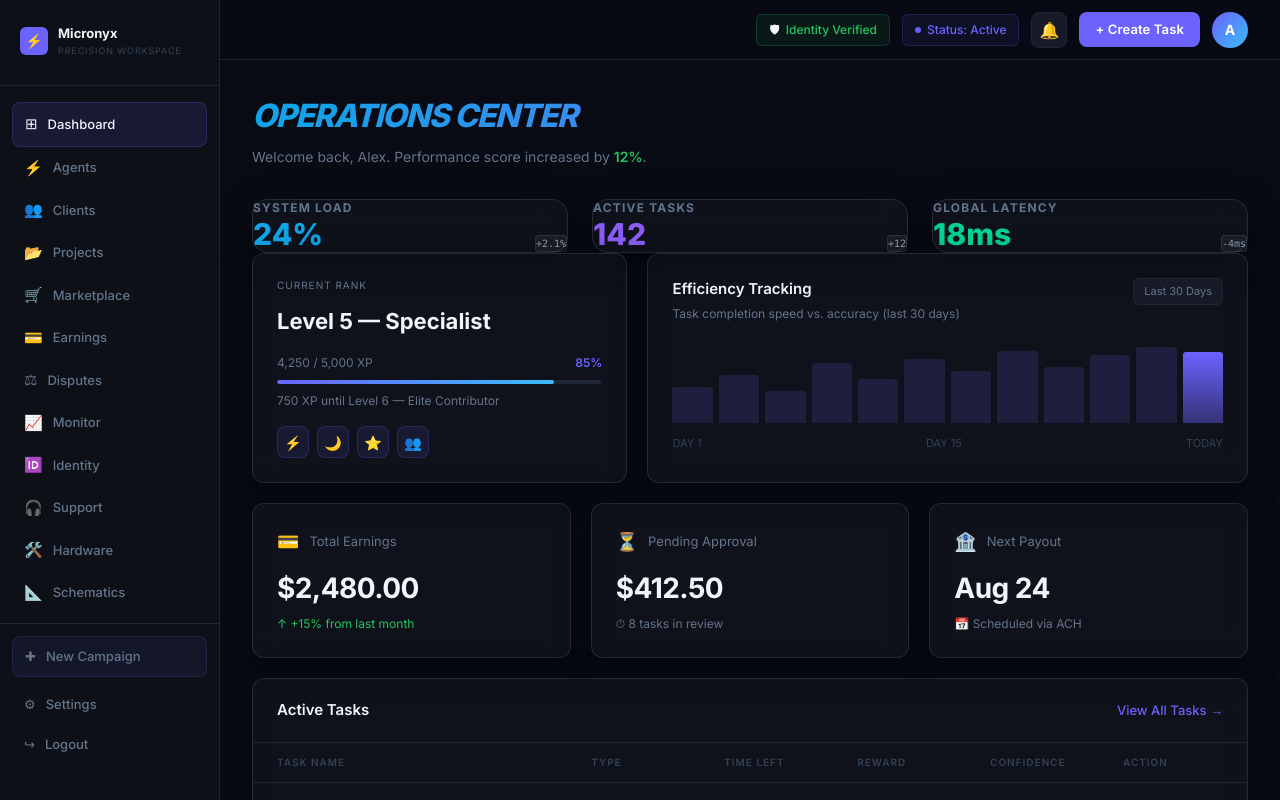
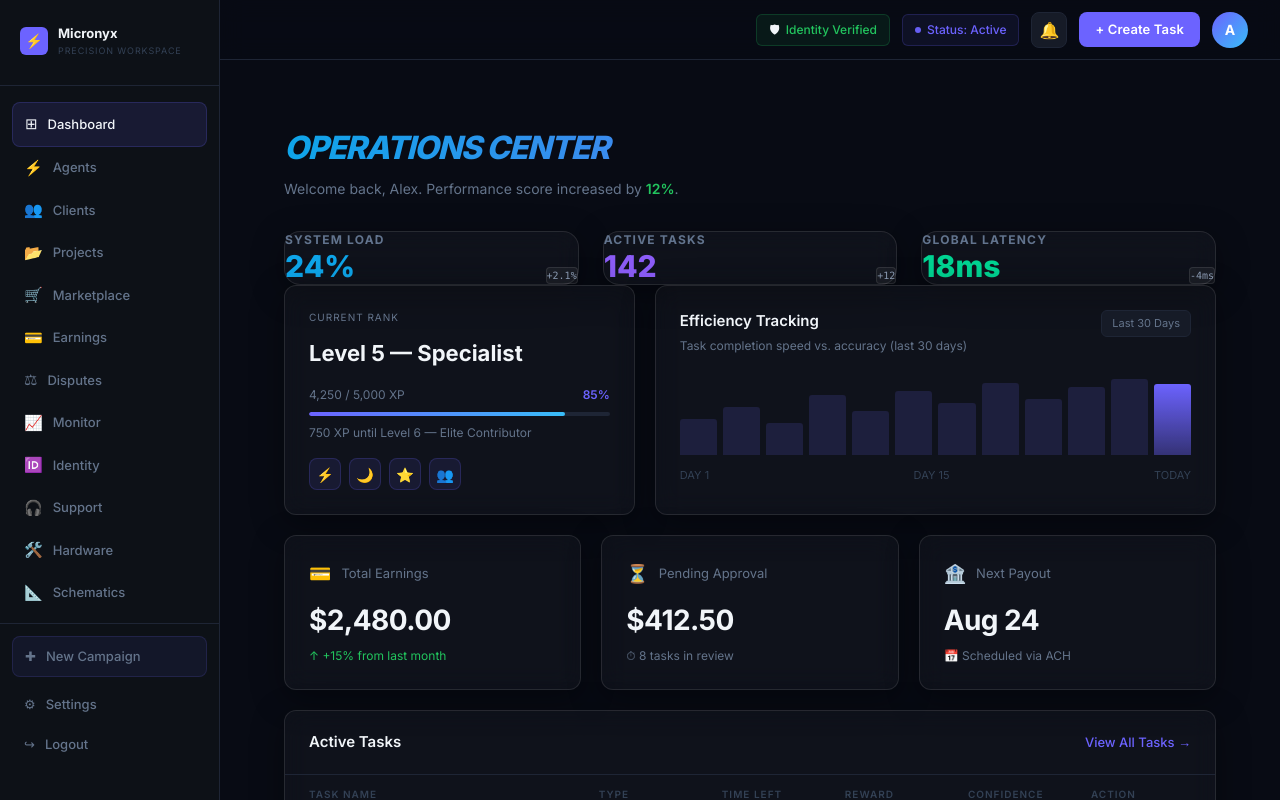
Before and after one commit to jamanrao-beep/Micronyx, a Next.js app: page /dashboard in a window 1280 px wide. Shown: the top 800 px of the page. Built offline with nearby package versions, Linux system fonts and the light colour scheme.

Commit message:
feat: initialize dashboard layout and contributor operations page with analytics cards

```diff
--- /dev/null
+++ b/src/app/dashboard/layout.tsx
@@ -0,0 +1,24 @@
+import Sidebar from '@/components/dashboard/Sidebar'
+import Topbar from '@/components/dashboard/Topbar'
+
+export default function DashboardLayout({
+    children,
+}: {
+    children: React.ReactNode
+}) {
+    return (
+        <div className="dashboard-layout">
+            {/* Sidebar is fixed to the left */}
+            <Sidebar />
+
+            <div className="dashboard-main">
+                {/* Topbar stays at the top of the main area */}
+                <Topbar />
+
+                <main className="dashboard-content">
+                    {children}
+                </main>
+            </div>
+        </div>
+    )
+}
--- a/src/app/dashboard/page.tsx
+++ b/src/app/dashboard/page.tsx
@@ -1,7 +1,5 @@
 import React from 'react';
 import PremiumStats from '@/components/dashboard/PremiumStats';
-import Sidebar from '@/components/dashboard/Sidebar'
-import Topbar from '@/components/dashboard/Topbar'
 import Link from 'next/link';
 
 const activeTasks = [
@@ -42,12 +40,6 @@ const activeTasks = [
 
 export default function ContributorDashboard() {
     return (
-        <div className="dashboard-layout">
-            <Sidebar />
-
-            <div className="dashboard-main">
-                <Topbar />
-
         <div className="dashboard-content">
 
             {/* ── Welcome Header ── */}
@@ -425,7 +417,5 @@ export default function ContributorDashboard() {
             </div>
 
         </div>
-            </div>
-        </div >
     )
 }
```
Lines whose indentation alone changed are shown as unchanged.
